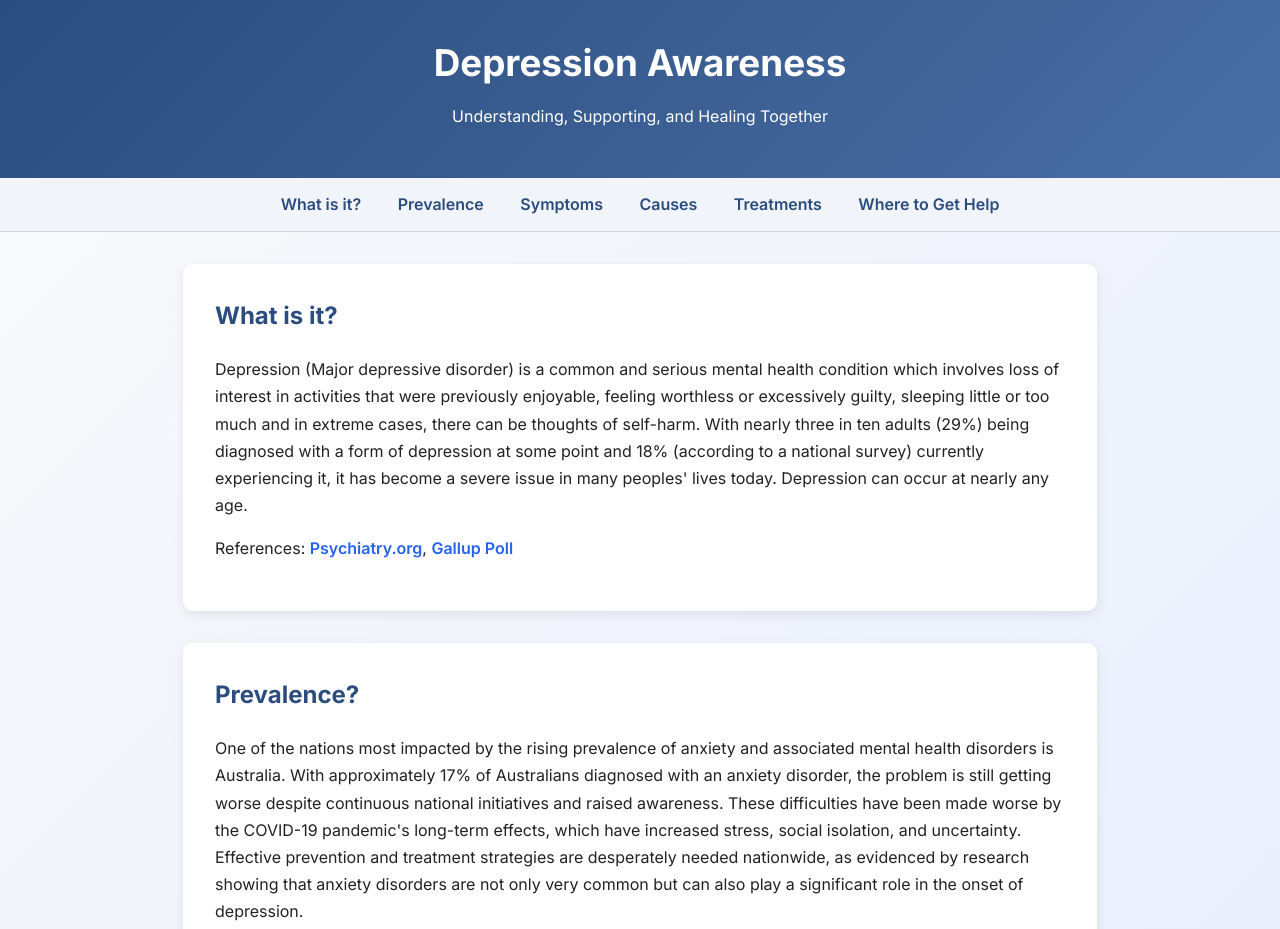
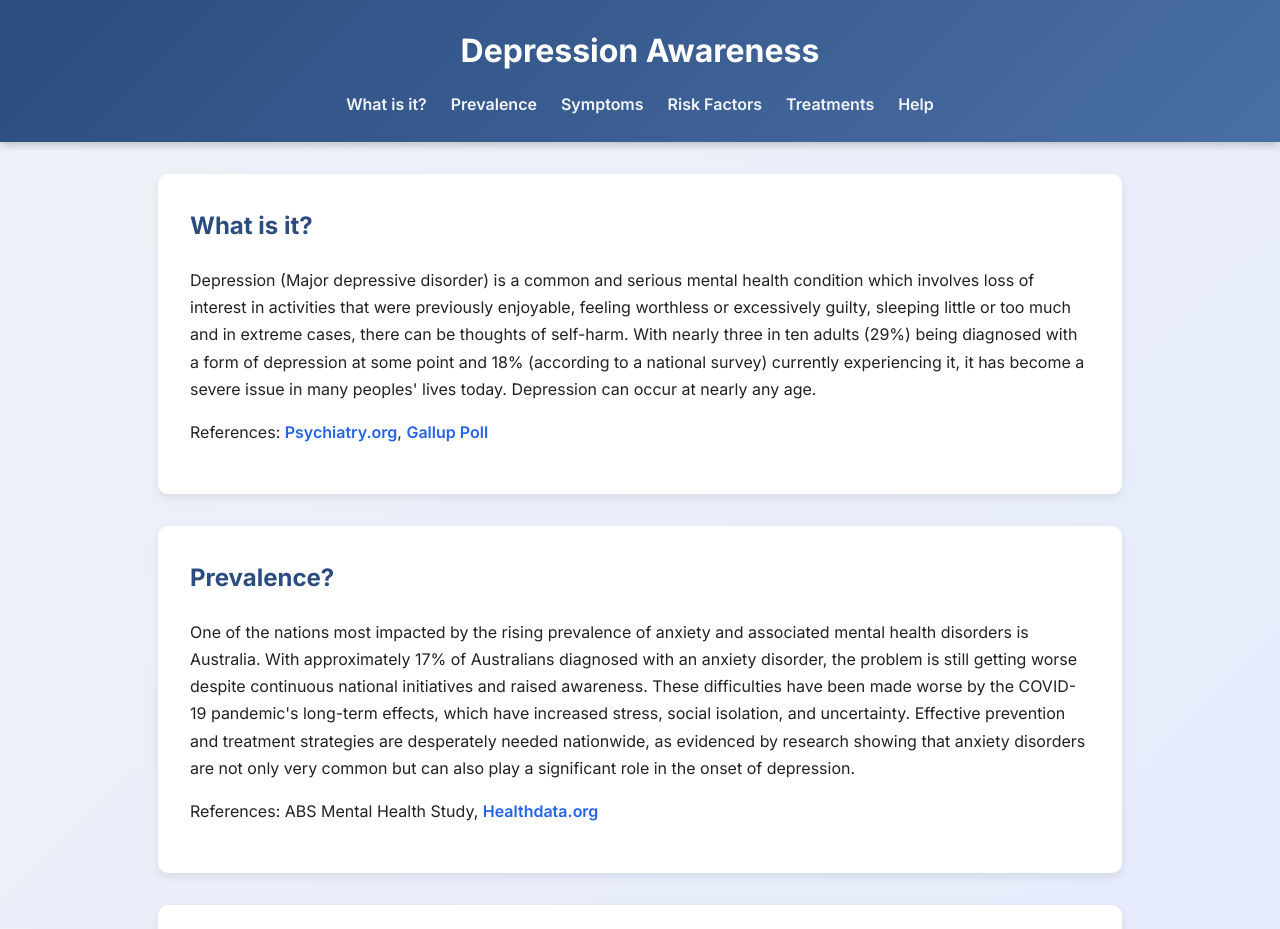
Before and after one commit to JakesGit9/health, a plain HTML site: page index.html in a window 1280 px wide. Shown: the top 929 px of the page. Drawn offline with Linux system fonts and the light colour scheme.

Commit message:
Update index.html

```diff
--- a/index.html
+++ b/index.html
@@ -11,48 +11,43 @@
       line-height: 1.7;
       margin: 0;
       padding: 0;
-      background: linear-gradient(135deg, #f9fafb, #e0e7ff);
+      background: linear-gradient(135deg, #eef2f7, #e0e7ff);
       color: #222;
     }
     header {
       background: linear-gradient(135deg, #2b4c7e, #4a6fa5);
       color: white;
-      padding: 2rem 1rem;
+      padding: 1.5rem 1rem;
       text-align: center;
       box-shadow: 0 3px 8px rgba(0,0,0,0.2);
     }
     header h1 {
       margin: 0;
-      font-size: 2.3rem;
+      font-size: 2rem;
       font-weight: 700;
     }
-    header p {
-      margin-top: 0.5rem;
-      font-weight: 400;
-    }
     nav {
-      background: #f1f5f9;
-      padding: 0.8rem 1rem;
-      text-align: center;
-      border-bottom: 1px solid #d1d5db;
+      display: flex;
+      justify-content: center;
+      gap: 1.5rem;
+      margin-top: 0.8rem;
     }
     nav a {
-      margin: 0 1rem;
+      color: #f1f5f9;
+      text-decoration: none;
       font-weight: 600;
-      color: #2b4c7e;
-      text-decoration: none;
       transition: color 0.2s ease;
     }
     nav a:hover {
-      color: #1d4ed8;
+      color: #cbd5e1;
     }
     section {
-      max-width: 850px;
+      max-width: 900px;
       margin: 2rem auto;
       padding: 2rem;
       background: white;
       border-radius: 10px;
-      box-shadow: 0 4px 12px rgba(0,0,0,0.08);
+      box-shadow: 0 4px 10px rgba(0,0,0,0.08);
       transition: transform 0.2s ease, box-shadow 0.2s ease;
     }
     section:hover {
@@ -78,8 +73,7 @@
     }
     footer {
       text-align: center;
-      padding: 1.5rem;
-      margin-top: 3rem;
+      padding: 1.2rem;
       background: #2b4c7e;
       color: white;
       font-size: 0.9rem;
@@ -90,17 +84,15 @@
 
   <header>
     <h1>Depression Awareness</h1>
-    <p>Understanding, Supporting, and Healing Together</p>
+    <nav>
+      <a href="#what">What is it?</a>
+      <a href="#prevalence">Prevalence</a>
+      <a href="#symptoms">Symptoms</a>
+      <a href="#risk">Risk Factors</a>
+      <a href="#treatments">Treatments</a>
+      <a href="#help">Help</a>
+    </nav>
   </header>
-
-  <nav>
-    <a href="#what">What is it?</a>
-    <a href="#prevalence">Prevalence</a>
-    <a href="#symptoms">Symptoms</a>
-    <a href="#causes">Causes</a>
-    <a href="#treatments">Treatments</a>
-    <a href="#help">Where to Get Help</a>
-  </nav>
 
   <section id="what">
     <h2>What is it?</h2>
@@ -161,7 +153,7 @@
     </p>
   </section>
 
-  <section id="causes">
+  <section id="risk">
     <h2>Risk Factors / Causes?</h2>
     <ul>
       <li><strong>Genetics:</strong> Depression can run through families, creating a predisposition, though not guaranteed.</li>
@@ -201,7 +193,7 @@
   </section>
 
   <footer>
-    <p>&copy; 2025 Depression Awareness Project</p>
+    <p>&copy; 2025 Depression Awareness Resource | Educational Use Only</p>
   </footer>
 
 </body>
```
